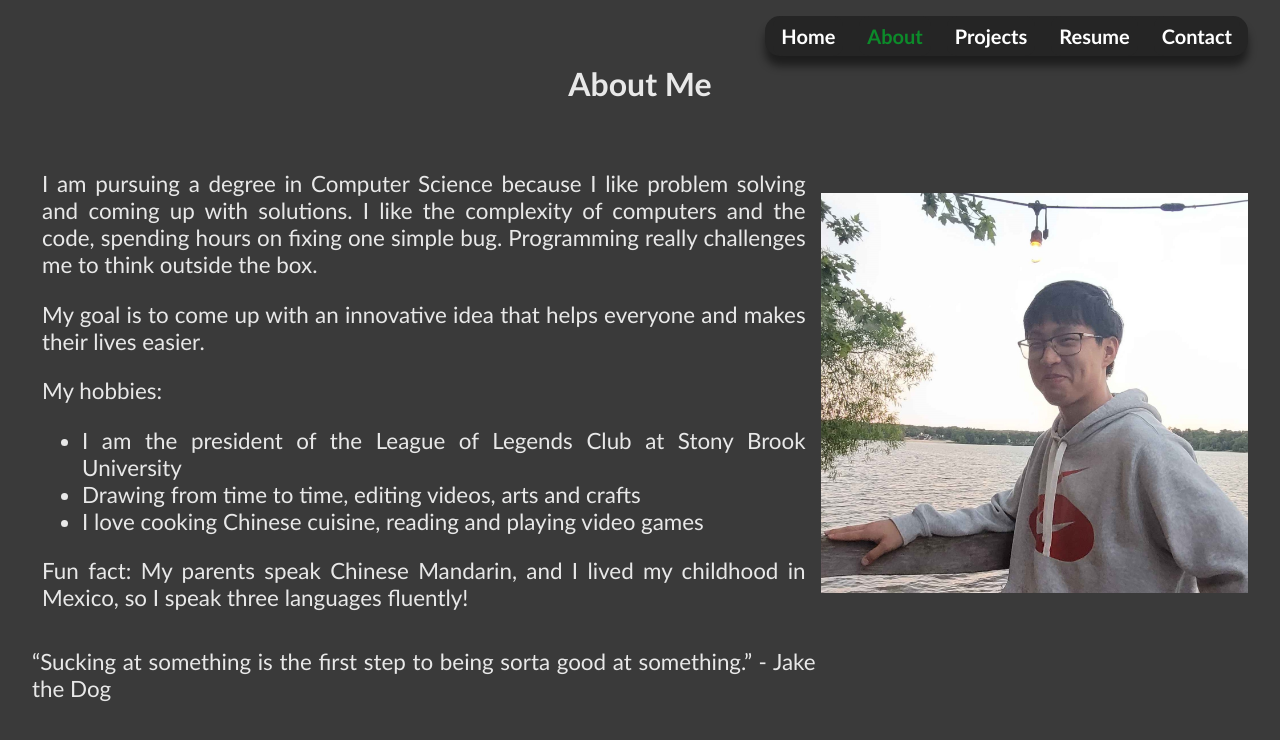
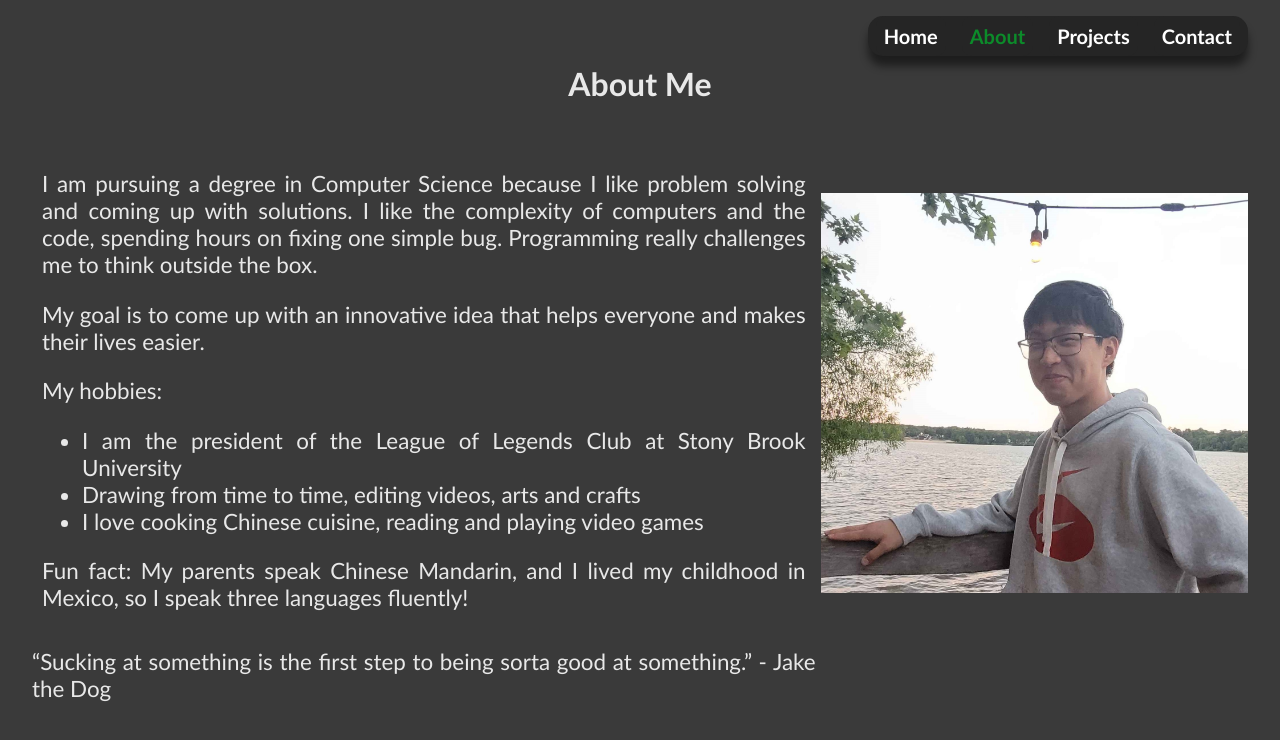
Before and after one commit to Martragon/martin-you-portfolio, a plain HTML site: page about.html in a window 1280 px wide. Drawn offline with Linux system fonts and the light colour scheme.

Commit message:
Removed "resume" page

```diff
--- a/about.html
+++ b/about.html
@@ -14,7 +14,6 @@
         <a class="tab" href="index.html">Home</a>
         <a class="tab current" href="about.html">About</a>
         <a class="tab" href="projects.html">Projects</a>
-        <a class="tab" href="resume.html">Resume</a>
         <a class="tab" href="contact.html">Contact</a>
     </div>
 
```
Also changed, not shown: contact.html (+0 -1 lines), index.html (+0 -1 lines), projects.html (+0 -1 lines).
